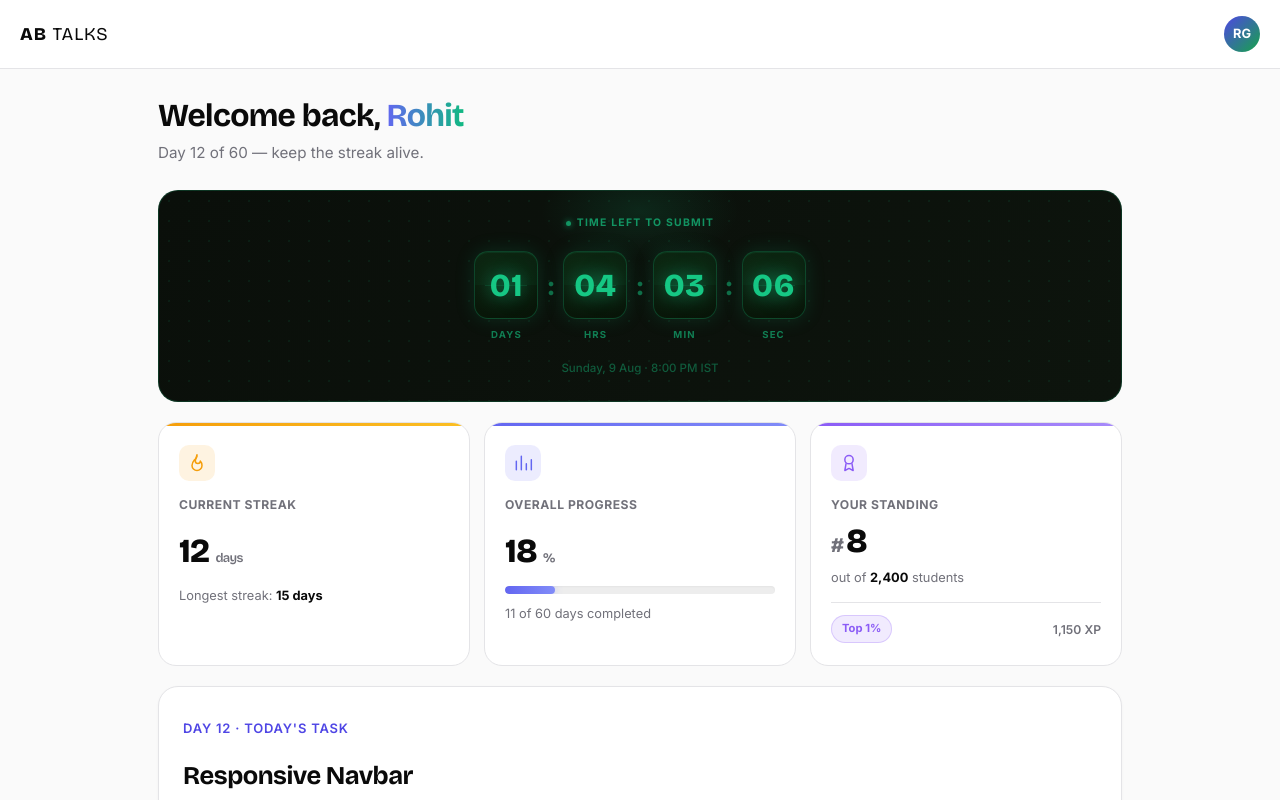
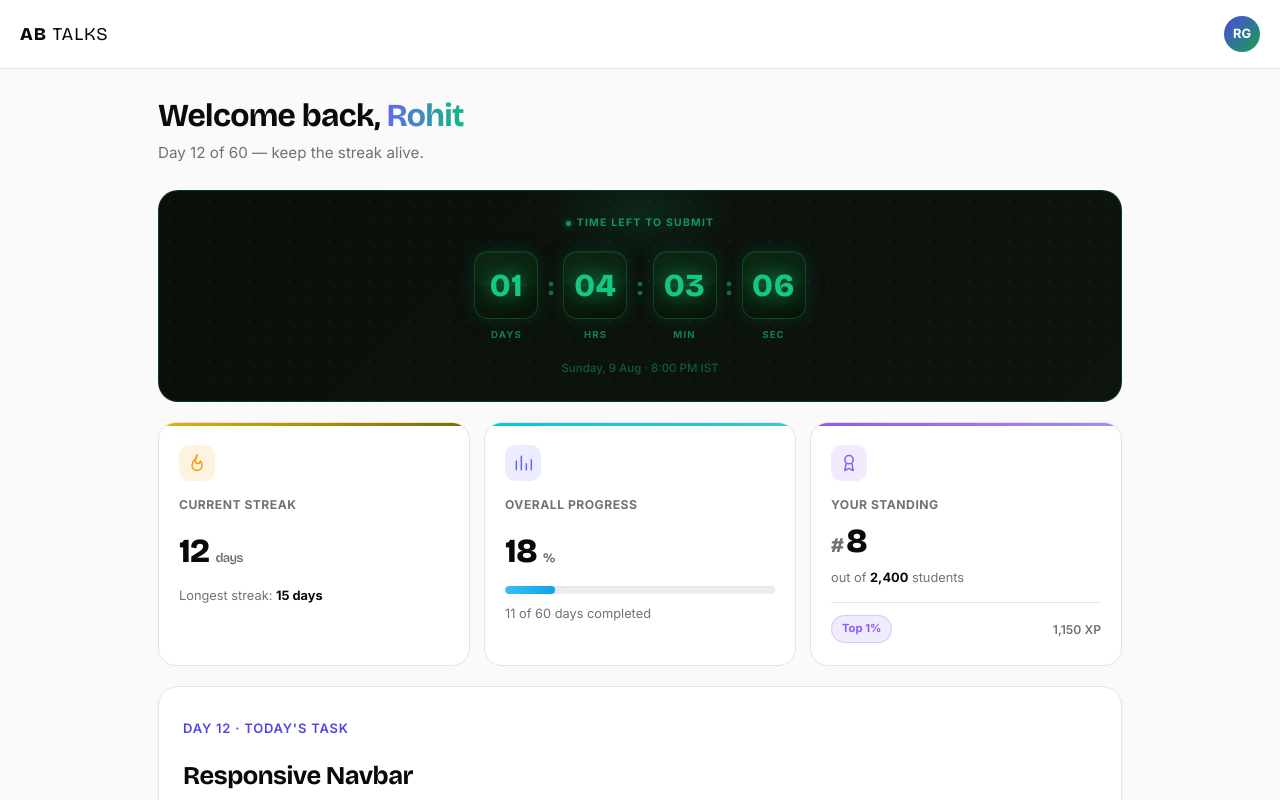
Before and after one commit to ROhitg-upta/abtalks-redesign, a React (Vite) app: page /dashboard in a window 1280 px wide. Shown: the top 800 px of the page. Built offline with nearby package versions, Linux system fonts and the light colour scheme.

Commit message:
feat: countdown timer, streak colors, progress bar, CodeChef star colors

```diff
--- a/src/components/AchievementsSection.jsx
+++ b/src/components/AchievementsSection.jsx
@@ -11,8 +11,8 @@ const fadeUp = {
 
 const STAR_COLORS = {
   "1★": { stars: 1, color: "#71717A", bg: "var(--bg-secondary)",    glow: "rgba(113,113,122,0.2)" },
-  "2★": { stars: 2, color: "#16A34A", bg: "var(--green-light)",     glow: "rgba(22,163,74,0.2)"   },
-  "3★": { stars: 3, color: "#2563EB", bg: "#DBEAFE",                glow: "rgba(37,99,235,0.2)"   },
+  "2★": { stars: 2, color: "#16a3a3", bg: "var(--green-light)",     glow: "rgba(22,163,74,0.2)"   },
+  "3★": { stars: 3, color: "#08296f", bg: "#DBEAFE",                glow: "rgba(37,99,235,0.2)"   },
   "4★": { stars: 4, color: "#7C3AED", bg: "#EDE9FE",                glow: "rgba(124,58,237,0.2)"  },
   "5★": { stars: 5, color: "#EA580C", bg: "var(--orange-light)",    glow: "rgba(234,88,12,0.2)"   },
   "6★": { stars: 6, color: "#CA8A04", bg: "#FEF9C3",                glow: "rgba(202,138,4,0.25)"  },
--- a/src/index.css
+++ b/src/index.css
@@ -1085,9 +1085,9 @@ img {
   height: 3px;
   border-radius: 20px 20px 0 0;
 }
-.streak-card::before  { background: linear-gradient(90deg, #f97316, #f59e0b); }
-.progress-card::before { background: linear-gradient(90deg, #6366f1, #10b981); }
-.rank-card::before    { background: linear-gradient(90deg, #eab308, #f97316); }
+.streak-card::before  { background: linear-gradient(90deg, #EF4444, #DC2626); }
+.progress-card::before { background: linear-gradient(90deg, #38BDF8, #0EA5E9); }
+.rank-card::before    { background: linear-gradient(90deg, #EAB308, #F59E0B); }
 
 /* Subtle bg pattern */
 .streak-card::after,
@@ -1238,8 +1238,8 @@ img {
 .progress-bar-fill {
   height: 100%;
   border-radius: 999px;
-  background: linear-gradient(90deg, #6366f1, #10b981);
-  box-shadow: 0 0 8px rgba(99,102,241,0.3);
+  background: linear-gradient(90deg, #258bb7, #277ba1);
+  box-shadow: 0 0 8px rgba(36, 125, 163, 0.4);
 }
 
 /* Rank card number */
@@ -2005,8 +2005,10 @@ img {
   height: 3px;
 }
 
-.stat-card--streak::before { background: linear-gradient(90deg, #F59E0B, #FBBF24); }
-.stat-card--progress::before { background: linear-gradient(90deg, #6366F1, #818CF8); }
+
+
+.stat-card--streak::before { background: linear-gradient(90deg, #e1b209, #7a6c04); }
+.stat-card--progress::before { background: linear-gradient(90deg, #05cad4, #3cc5d2); }
 .stat-card--rank::before { background: linear-gradient(90deg, #8B5CF6, #A78BFA); }
 
 .stat-card-icon {
--- a/src/pages/Dashboard.jsx
+++ b/src/pages/Dashboard.jsx
@@ -124,6 +124,10 @@ export default function Dashboard() {
     width: `${(student.completedDays / student.totalDays) * 100}%`,
   }}
   transition={{ duration: 1, ease: [0.22, 1, 0.36, 1], delay: 0.3 }}
+  style={{
+    background: "linear-gradient(90deg, #38BDF8, #0EA5E9)",
+    boxShadow: "0 0 8px rgba(56,189,248,0.4)",
+  }}
 />
             </div>
             <p className="stat-sub">
```
Lines whose indentation alone changed are shown as unchanged.
